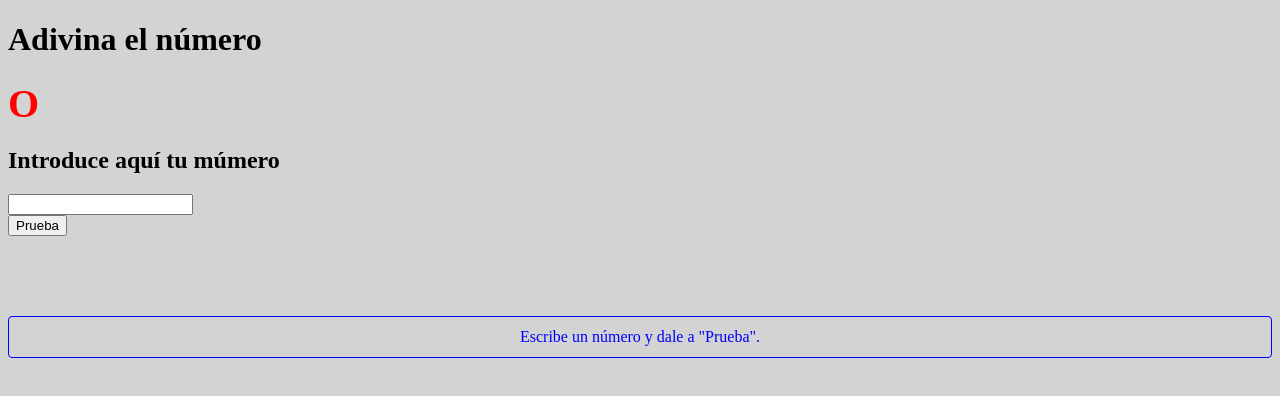
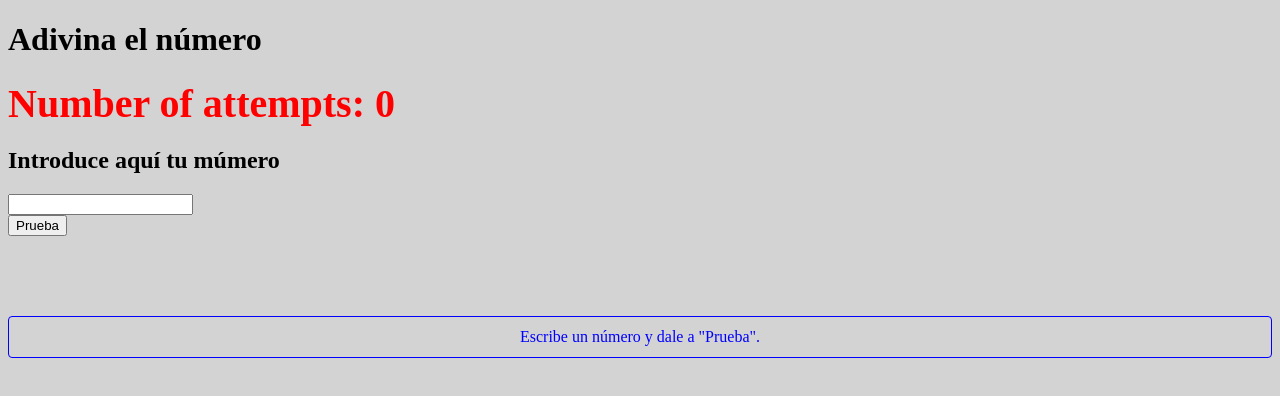
Before and after one commit to palomaviolin/javascript__exercise-1__guess-number, a website: page _src/templates/index.html in a window 1280 px wide. Drawn offline with nearby package versions, Linux system fonts and the light colour scheme; files that its build step writes are made by us from their sources.

Commit message:
improve previous two commits

```diff
--- a/_src/templates/index.html
+++ b/_src/templates/index.html
@@ -13,7 +13,7 @@
 
   <header>
     <h1>Adivina el número</h1>
-    <div id="counter" class="red">O</div>
+    <div id="counter" class="red">Number of attempts: 0</div>
   </header>
 
   <main class="container_data">
```
